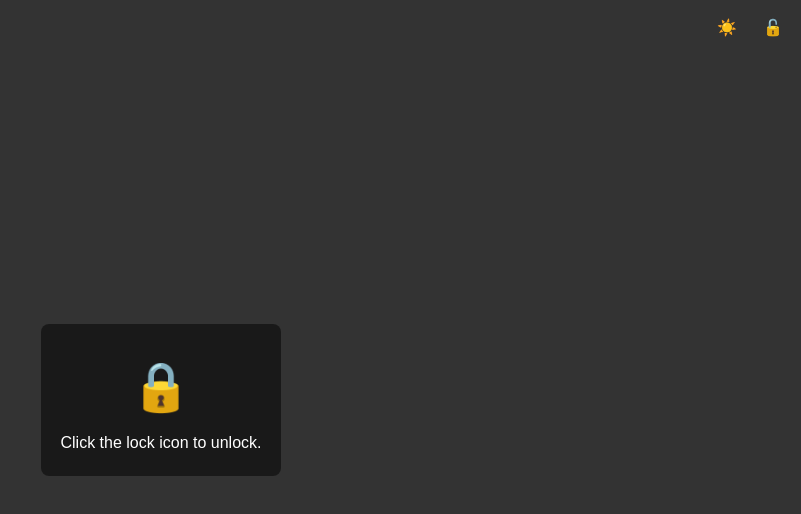
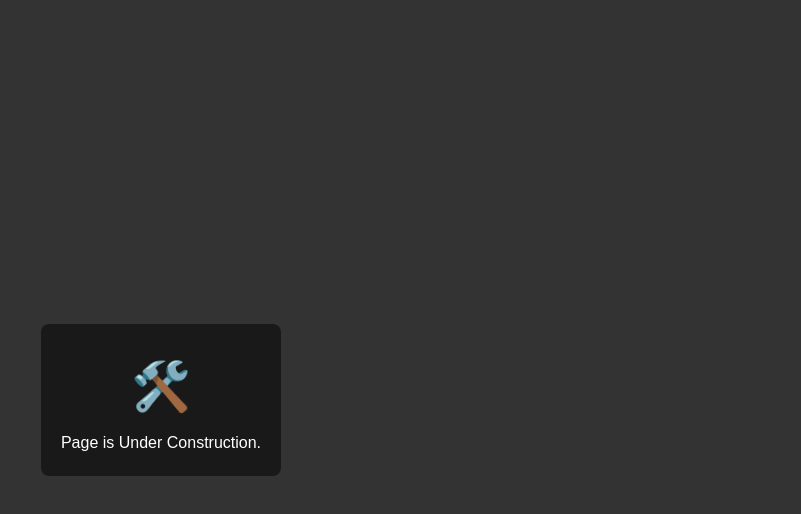
Before and after one commit to khaledkharaz/chat4u, a plain HTML site: page index.html in a window 1280 px wide. Shown: the whole page, without its empty margins (479-1280 px from the left). Drawn offline with Linux system fonts and the light colour scheme.

Commit message:
hide app

```diff
--- a/index.html
+++ b/index.html
@@ -13,17 +13,7 @@
 
     <!-- Global Controls (positioned via CSS) -->
     <!-- These controls should always be in the DOM, their visibility is managed by CSS based on the body.locked class -->
-    <div class="global-controls" role="group" aria-label="Global Controls">
-        <button id="dark-mode-toggle" class="icon-button theme-toggle" aria-label="Toggle Dark Mode">
-            <span class="sun-icon">☀️</span>
-            <span class="moon-icon">🌙</span>
-        </button>
-        <!-- Button to manually lock the app (visible when unlocked) -->
-        <!-- This button now triggers the lock screen overlay -->
-        <button id="lock-app-button" class="icon-button" aria-label="Lock App">
-            🔓
-        </button>
-    </div>
+
 
 
     <!-- Lock Screen Overlay (This is the modal overlay when locked) -->
@@ -32,9 +22,9 @@
         <div class="lock-content"> <!-- Reverted class name -->
              <!-- This button reveals the password input -->
             <button id="reveal-password-button" class="icon-button large-icon" aria-label="Reveal Password Input">
-                 🔒 <!-- Using a Lock icon again -->
+                🛠️ <!-- Using a Lock icon again -->
             </button>
-            <p>Click the lock icon to unlock.</p> <!-- Original hint text -->
+            <p>Page is Under Construction.</p> <!-- Original hint text -->
 
             <!-- The password input section (initially hidden) -->
             <div id="unlock-section" class="hidden">
@@ -50,6 +40,19 @@
     <!-- This wrapper contains all the *unlocked* views -->
     <!-- It is hidden when the app is locked via CSS -->
     <div id="main-app-content">
+        <div>
+             <div class="global-controls" role="group" aria-label="Global Controls">
+        <button id="dark-mode-toggle" class="icon-button theme-toggle" aria-label="Toggle Dark Mode">
+            <span class="sun-icon">☀️</span>
+            <span class="moon-icon">🌙</span>
+        </button>
+        <!-- Button to manually lock the app (visible when unlocked) -->
+        <!-- This button now triggers the lock screen overlay -->
+        <button id="lock-app-button" class="icon-button" aria-label="Lock App">
+            🔓
+        </button>
+    </div>
+        </div>
 
         <!-- Persona Selection View -->
         <!-- Initially hidden (handled by .view.hidden) -->
```
